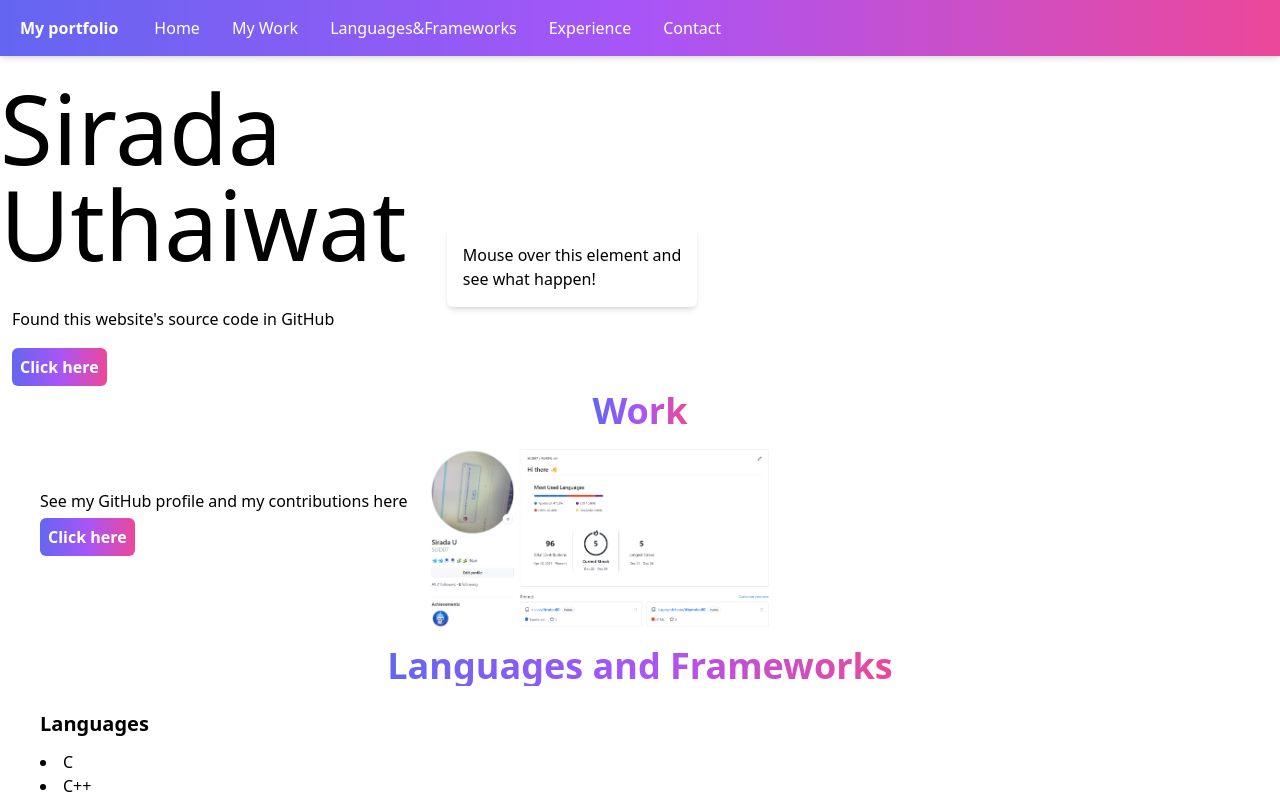
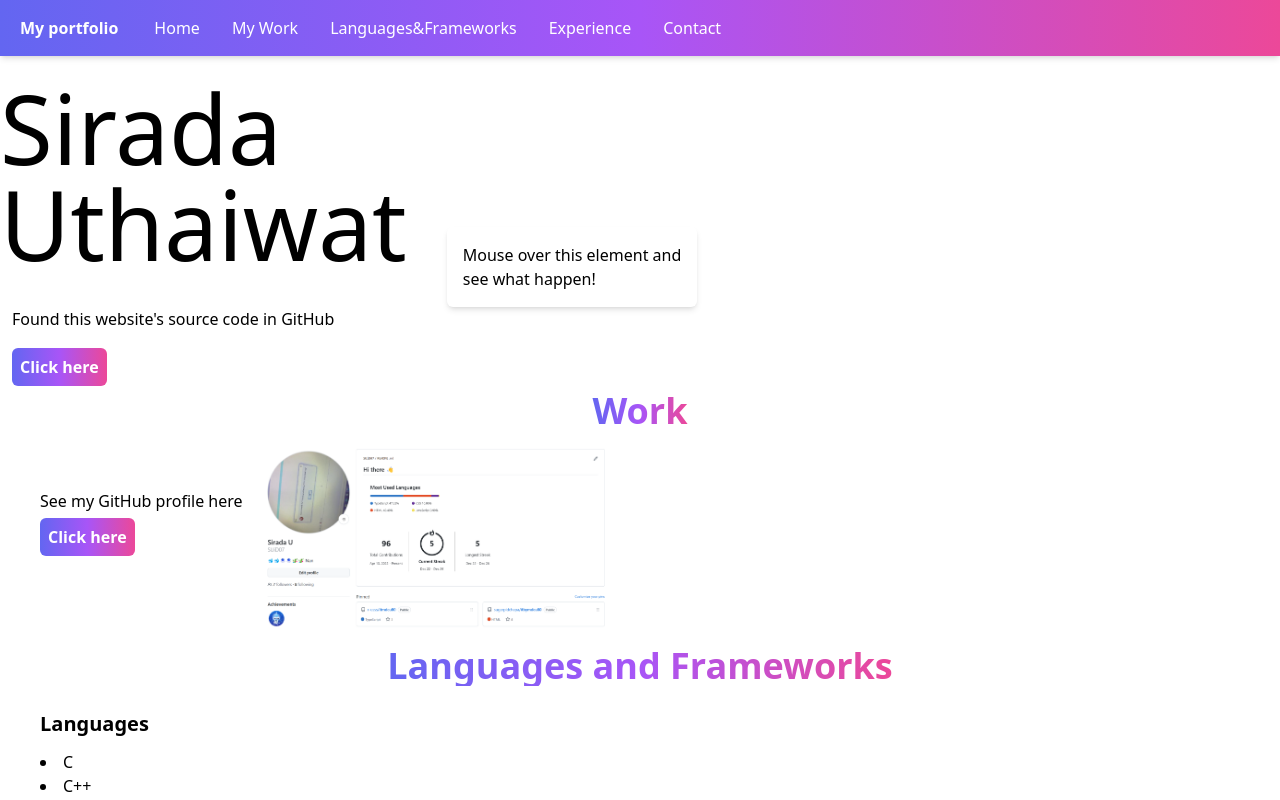
Before and after one commit to SUiD07/Sirada-portfolio, a Next.js app: page / in a window 1280 px wide. Shown: the top 800 px of the page. Built offline with nearby package versions, Linux system fonts and the light colour scheme.

Commit message:
test deploy

```diff
--- a/components/Work.tsx
+++ b/components/Work.tsx
@@ -10,7 +10,7 @@ export default function Work() {
       <HeadSec header="Work" />
       <div className="inline-block">
         <div className="py-3">
-          See my GitHub profile and my contributions here
+          See my GitHub profile here
         </div>
         <a
           href="https://github.com/SUiD07"
```
